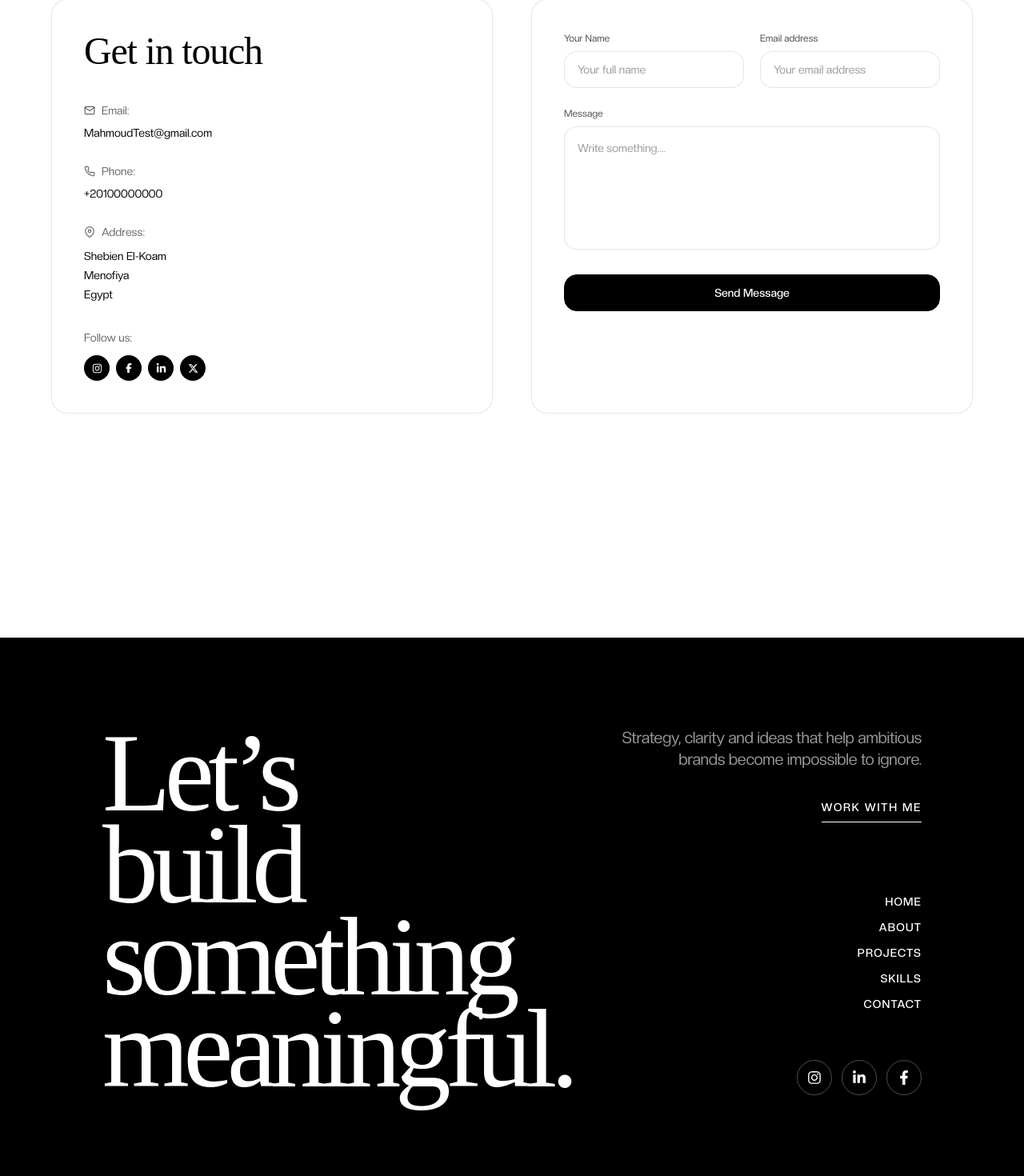
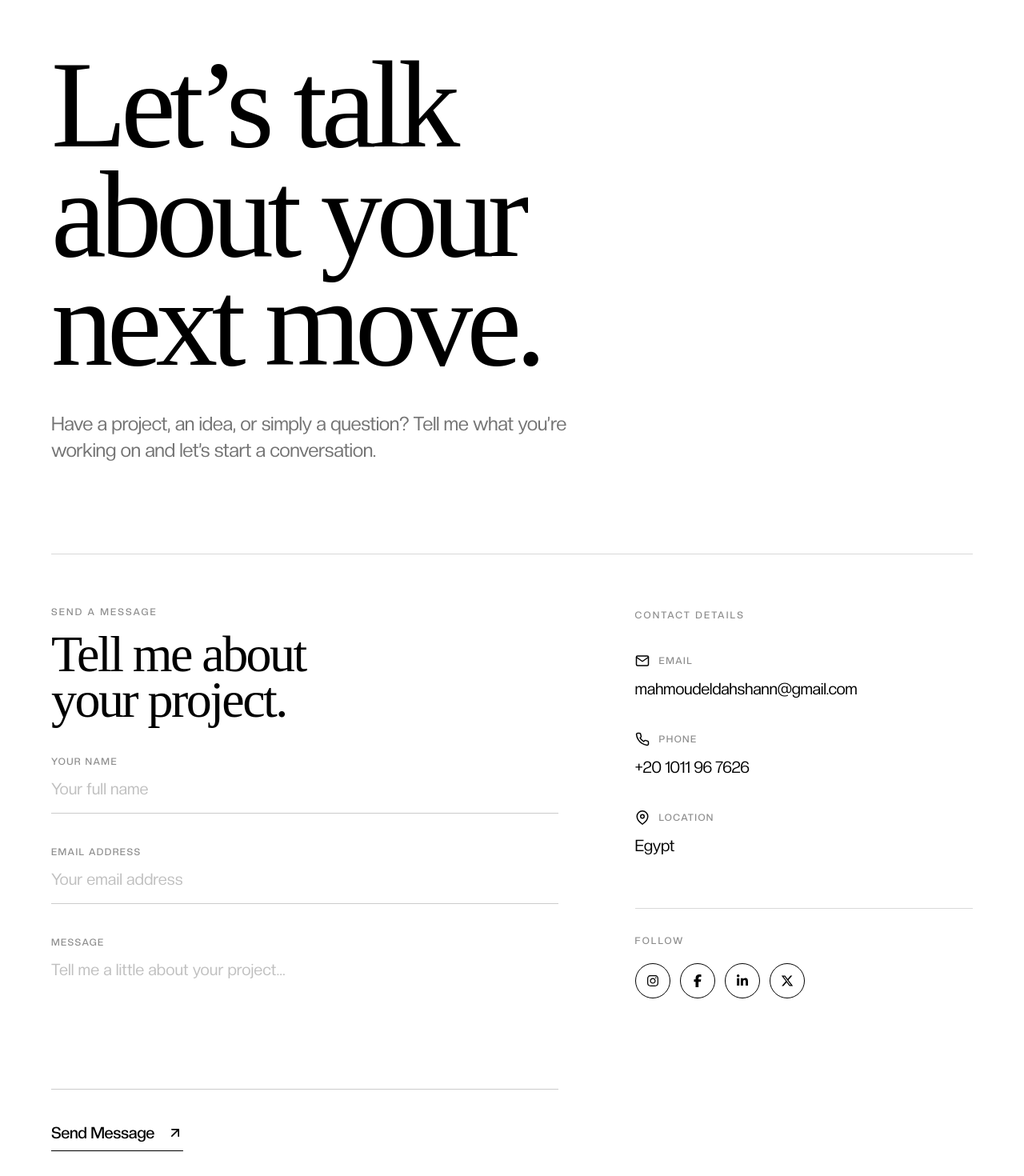
Before and after one commit to mostafa-sarhan/Mahmoud_Eldahshan, a React (Vite) app: page /contact in a window 1280 px wide. Shown: the part 360-1830 px from the top of the page at 80% size. Built offline with nearby package versions, Linux system fonts and the light colour scheme; a web font is replaced by a local one.

Commit message:
finally edit about

```diff
--- a/src/pages/contact/Contact.tsx
+++ b/src/pages/contact/Contact.tsx
@@ -1,155 +1,433 @@
 import PageMarqueeTwo from '@/components/PageMarquee/PageMarqueeTwo'
-
-import { FiMail, FiPhone, FiMapPin } from 'react-icons/fi'
-
-import { FaInstagram, FaFacebookF, FaLinkedinIn, FaXTwitter } from 'react-icons/fa6'
+import { FiMail, FiPhone, FiMapPin, FiArrowUpRight } from 'react-icons/fi'
+import {
+  FaInstagram,
+  FaFacebookF,
+  FaLinkedinIn,
+  FaXTwitter,
+} from 'react-icons/fa6'
 
 export default function Contact() {
   return (
-    <>
+    <main className="w-full overflow-hidden bg-white text-black">
       {/* Page Marquee */}
-      <div>
-        <PageMarqueeTwo title="Contact" />
-      </div>
+      <PageMarqueeTwo title="CONTACT" />
 
       {/* Contact Section */}
-      <section className="bg-white px-4 py-20 sm:px-6">
-        <div className="mx-auto max-w-6xl">
-          <div className="grid grid-cols-1 gap-12 md:grid-cols-2">
-            {/* ================= LEFT ================= */}
-            <div className="rounded-2xl border border-black/10 bg-white p-8 md:p-10">
-              <h2 className="font-serif text-4xl font-medium tracking-tight text-black md:text-5xl">
-                Get in touch
-              </h2>
+      <section
+        className="
+          w-full
+          px-5
+          py-16
+          sm:px-6
+          sm:py-20
+          md:px-10
+          md:py-28
+          lg:px-16
+          lg:py-36
+        "
+      >
+        <div className="mx-auto max-w-[1500px]">
+          {/* Intro */}
+          <div className="max-w-[1000px]">
+            <h1
+              className="
+                font-serif
+                text-[52px]
+                leading-[0.88]
+                tracking-[-0.05em]
+                sm:text-[70px]
+                md:text-[100px]
+                lg:text-[130px]
+                xl:text-[155px]
+              "
+            >
+              Let’s talk
+              <br />
+              about your
+              <br />
+              next move.
+            </h1>
 
-              <div className="mt-10 space-y-7">
+            <p
+              className="
+                mt-8
+                max-w-[700px]
+                font-sans
+                text-lg
+                leading-[1.4]
+                tracking-[-0.02em]
+                text-black/55
+                sm:mt-10
+                sm:text-xl
+                md:text-2xl
+              "
+            >
+              Have a project, an idea, or simply a question? Tell me what
+              you’re working on and let’s start a conversation.
+            </p>
+          </div>
+
+          {/* Contact Content */}
+          <div
+            className="
+              mt-20
+              grid
+              grid-cols-1
+              gap-16
+              border-t
+              border-black/15
+              pt-12
+              md:mt-28
+              md:pt-16
+              lg:grid-cols-[1.2fr_0.8fr]
+              lg:gap-24
+            "
+          >
+            {/* ================= FORM ================= */}
+            <form className="order-1">
+              <div className="mb-10">
+                <p className="font-sans text-xs font-medium uppercase tracking-[0.18em] text-black/45">
+                  Send a message
+                </p>
+
+                <h2
+                  className="
+                    mt-4
+                    font-serif
+                    text-[42px]
+                    leading-[0.9]
+                    tracking-[-0.04em]
+                    sm:text-[52px]
+                    md:text-[64px]
+                  "
+                >
+                  Tell me about
+                  <br />
+                  your project.
+                </h2>
+              </div>
+
+              <div className="space-y-10">
+                {/* Name */}
+                <div className="border-b border-black/20">
+                  <label
+                    htmlFor="name"
+                    className="
+                      mb-3
+                      block
+                      font-sans
+                      text-xs
+                      font-medium
+                      uppercase
+                      tracking-[0.12em]
+                      text-black/45
+                    "
+                  >
+                    Your Name
+                  </label>
+
+                  <input
+                    id="name"
+                    name="name"
+                    type="text"
+                    placeholder="Your full name"
+                    className="
+                      w-full
+                      bg-transparent
+                      pb-4
+                      font-sans
+                      text-lg
+                      text-black
+                      outline-none
+                      placeholder:text-black/25
+                      sm:text-xl
+                    "
+                  />
+                </div>
+
+                {/* Email */}
+                <div className="border-b border-black/20">
+                  <label
+                    htmlFor="email"
+                    className="
+                      mb-3
+                      block
+                      font-sans
+                      text-xs
+                      font-medium
+                      uppercase
+                      tracking-[0.12em]
+                      text-black/45
+                    "
+                  >
+                    Email Address
+                  </label>
+
+                  <input
+                    id="email"
+                    name="email"
+                    type="email"
+                    placeholder="Your email address"
+                    className="
+                      w-full
+                      bg-transparent
+                      pb-4
+                      font-sans
+                      text-lg
+                      text-black
+                      outline-none
+                      placeholder:text-black/25
+                      sm:text-xl
+                    "
+                  />
+                </div>
+
+                {/* Message */}
+                <div className="border-b border-black/20">
+                  <label
+                    htmlFor="message"
+                    className="
+                      mb-3
+                      block
+                      font-sans
+                      text-xs
+                      font-medium
+                      uppercase
+                      tracking-[0.12em]
+                      text-black/45
+                    "
+                  >
+                    Message
+                  </label>
+
+                  <textarea
+                    id="message"
+                    name="message"
+                    rows={5}
+                    placeholder="Tell me a little about your project..."
+                    className="
+                      w-full
+                      resize-none
+                      bg-transparent
+                      pb-4
+                      font-sans
+                      text-lg
+                      text-black
+                      outline-none
+                      placeholder:text-black/25
+                      sm:text-xl
+                    "
+                  />
+                </div>
+
+                {/* Submit */}
+                <button
+                  type="submit"
+                  className="
+                    group
+                    inline-flex
+                    items-center
+                    gap-4
+                    border-b
+                    border-black
+                    pb-2
+                    font-sans
+                    text-lg
+                    font-medium
+                    tracking-[-0.02em]
+                    transition-all
+                    duration-300
+                    hover:gap-6
+                    sm:text-xl
+                  "
+                >
+                  <span>Send Message</span>
+
+                  <FiArrowUpRight
+                    className="
+                      text-xl
+                      transition-transform
+                      duration-300
+                      group-hover:translate-x-1
+                      group-hover:-translate-y-1
+                    "
+                  />
+                </button>
+              </div>
+            </form>
+
+            {/* ================= CONTACT INFO ================= */}
+            <div className="order-2 lg:pt-1">
+              <p className="font-sans text-xs font-medium uppercase tracking-[0.18em] text-black/45">
+                Contact Details
+              </p>
+
+              <div className="mt-10 space-y-10">
                 {/* Email */}
                 <div>
-                  <div className="mb-2 flex items-center gap-2 text-sm text-black/60">
-                    <FiMail />
-                    <span>Email:</span>
+                  <div className="mb-3 flex items-center gap-3">
+                    <FiMail className="text-lg" />
+
+                    <span className="font-sans text-xs font-medium uppercase tracking-[0.12em] text-black/45">
+                      Email
+                    </span>
                   </div>
-                  <p className="text-sm text-black">MahmoudTest@gmail.com</p>
+
+                  <a
+                    href="mailto:mahmoudeldahshann@gmail.com"
+                    className="
+                      font-sans
+                      text-lg
+                      tracking-[-0.02em]
+                      transition-opacity
+                      duration-300
+                      hover:opacity-50
+                      sm:text-xl
+                    "
+                  >
+                    mahmoudeldahshann@gmail.com
+                  </a>
                 </div>
 
                 {/* Phone */}
                 <div>
-                  <div className="mb-2 flex items-center gap-2 text-sm text-black/60">
-                    <FiPhone />
-                    <span>Phone:</span>
+                  <div className="mb-3 flex items-center gap-3">
+                    <FiPhone className="text-lg" />
+
+                    <span className="font-sans text-xs font-medium uppercase tracking-[0.12em] text-black/45">
+                      Phone
+                    </span>
                   </div>
-                  <p className="text-sm text-black">+20100000000</p>
+
+                  <a
+                    href="tel:+201011967626"
+                    className="
+                      font-sans
+                      text-lg
+                      tracking-[-0.02em]
+                      transition-opacity
+                      duration-300
+                      hover:opacity-50
+                      sm:text-xl
+                    "
+                  >
+                    +20 1011 96 7626
+                  </a>
                 </div>
 
-                {/* Address */}
+                {/* Location */}
                 <div>
-                  <div className="mb-2 flex items-center gap-2 text-sm text-black/60">
-                    <FiMapPin />
-                    <span>Address:</span>
+                  <div className="mb-3 flex items-center gap-3">
+                    <FiMapPin className="text-lg" />
+
+                    <span className="font-sans text-xs font-medium uppercase tracking-[0.12em] text-black/45">
+                      Location
+                    </span>
                   </div>
-                  <p className="max-w-sm text-sm leading-6 text-black">
-                    Shebien El-Koam
-                    <br />
-                    Menofiya
-                    <br />
+
+                  <p className="font-sans text-lg tracking-[-0.02em] sm:text-xl">
                     Egypt
                   </p>
                 </div>
               </div>
 
               {/* Social */}
-              <div className="mt-8">
-                <p className="mb-3 text-sm text-black/60">Follow us:</p>
+              <div className="mt-16 border-t border-black/15 pt-8">
+                <p className="mb-5 font-sans text-xs font-medium uppercase tracking-[0.18em] text-black/45">
+                  Follow
+                </p>
 
-                <div className="flex gap-2">
+                <div className="flex items-center gap-3">
                   <a
                     href="#"
                     aria-label="Instagram"
-                    className="flex h-8 w-8 items-center justify-center rounded-full bg-black text-white transition-transform duration-300 hover:scale-110"
+                    className="
+                      flex
+                      h-11
+                      w-11
+                      items-center
+                      justify-center
+                      rounded-full
+                      border
+                      border-black
+                      transition-all
+                      duration-300
+                      hover:bg-black
+                      hover:text-white
+                    "
                   >
-                    <FaInstagram size={13} />
+                    <FaInstagram className="text-base" />
                   </a>
+
                   <a
                     href="#"
                     aria-label="Facebook"
-                    className="flex h-8 w-8 items-center justify-center rounded-full bg-black text-white transition-transform duration-300 hover:scale-110"
+                    className="
+                      flex
+                      h-11
+                      w-11
+                      items-center
+                      justify-center
+                      rounded-full
+                      border
+                      border-black
+                      transition-all
+                      duration-300
+                      hover:bg-black
+                      hover:text-white
+                    "
                   >
-                    <FaFacebookF size={12} />
+                    <FaFacebookF className="text-base" />
                   </a>
+
                   <a
                     href="#"
                     aria-label="LinkedIn"
-                    className="flex h-8 w-8 items-center justify-center rounded-full bg-black text-white transition-transform duration-300 hover:scale-110"
+                    className="
+                      flex
+                      h-11
+                      w-11
+                      items-center
+                      justify-center
+                      rounded-full
+                      border
+                      border-black
+                      transition-all
+                      duration-300
+                      hover:bg-black
+                      hover:text-white
+                    "
                   >
-                    <FaLinkedinIn size={13} />
+                    <FaLinkedinIn className="text-base" />
                   </a>
+
                   <a
                     href="#"
                     aria-label="X"
-                    className="flex h-8 w-8 items-center justify-center rounded-full bg-black text-white transition-transform duration-300 hover:scale-110"
+                    className="
+                      flex
+                      h-11
+                      w-11
+                      items-center
+                      justify-center
+                      rounded-full
+                      border
+                      border-black
+                      transition-all
+                      duration-300
+                      hover:bg-black
+                      hover:text-white
+                    "
                   >
-                    <FaXTwitter size={13} />
+                    <FaXTwitter className="text-base" />
                   </a>
                 </div>
               </div>
             </div>
-
-            {/* ================= RIGHT ================= */}
-            <form className="space-y-6 rounded-2xl border border-black/10 bg-white p-8 md:p-10">
-              {/* Name + Email */}
-              <div className="grid grid-cols-1 gap-5 sm:grid-cols-2">
-                <div>
-                  <label htmlFor="name" className="mb-2 block text-xs text-black/70">
-                    Your Name
-                  </label>
-                  <input
-                    id="name"
-                    name="name"
-                    type="text"
-                    placeholder="Your full name"
-                    className="w-full rounded-xl border border-black/10 bg-white px-4 py-3 text-sm text-black outline-none transition placeholder:text-black/40 focus:border-black focus:ring-1 focus:ring-black"
-                  />
-                </div>
-
-                <div>
-                  <label htmlFor="email" className="mb-2 block text-xs text-black/70">
-                    Email address
-                  </label>
-                  <input
-                    id="email"
-                    name="email"
-                    type="email"
-                    placeholder="Your email address"
-                    className="w-full rounded-xl border border-black/10 bg-white px-4 py-3 text-sm text-black outline-none transition placeholder:text-black/40 focus:border-black focus:ring-1 focus:ring-black"
-                  />
-                </div>
-              </div>
-
-              {/* Message */}
-              <div>
-                <label htmlFor="message" className="mb-2 block text-xs text-black/70">
-                  Message
-                </label>
-                <textarea
-                  id="message"
-                  name="message"
-                  rows={6}
-                  placeholder="Write something...."
-                  className="w-full resize-none rounded-xl border border-black/10 bg-white px-4 py-4 text-sm text-black outline-none transition placeholder:text-black/40 focus:border-black focus:ring-1 focus:ring-black"
-                />
-              </div>
-
-              {/* Button */}
-              <button
-                type="submit"
-                className="w-full cursor-pointer rounded-xl border border-black bg-black px-4 py-3 text-sm font-medium text-white transition-all duration-300 hover:bg-white hover:text-black focus-visible:outline-none focus-visible:ring-2 focus-visible:ring-black"
-              >
-                Send Message
-              </button>
-            </form>
           </div>
         </div>
       </section>
-    </>
+    </main>
   )
 }
```
